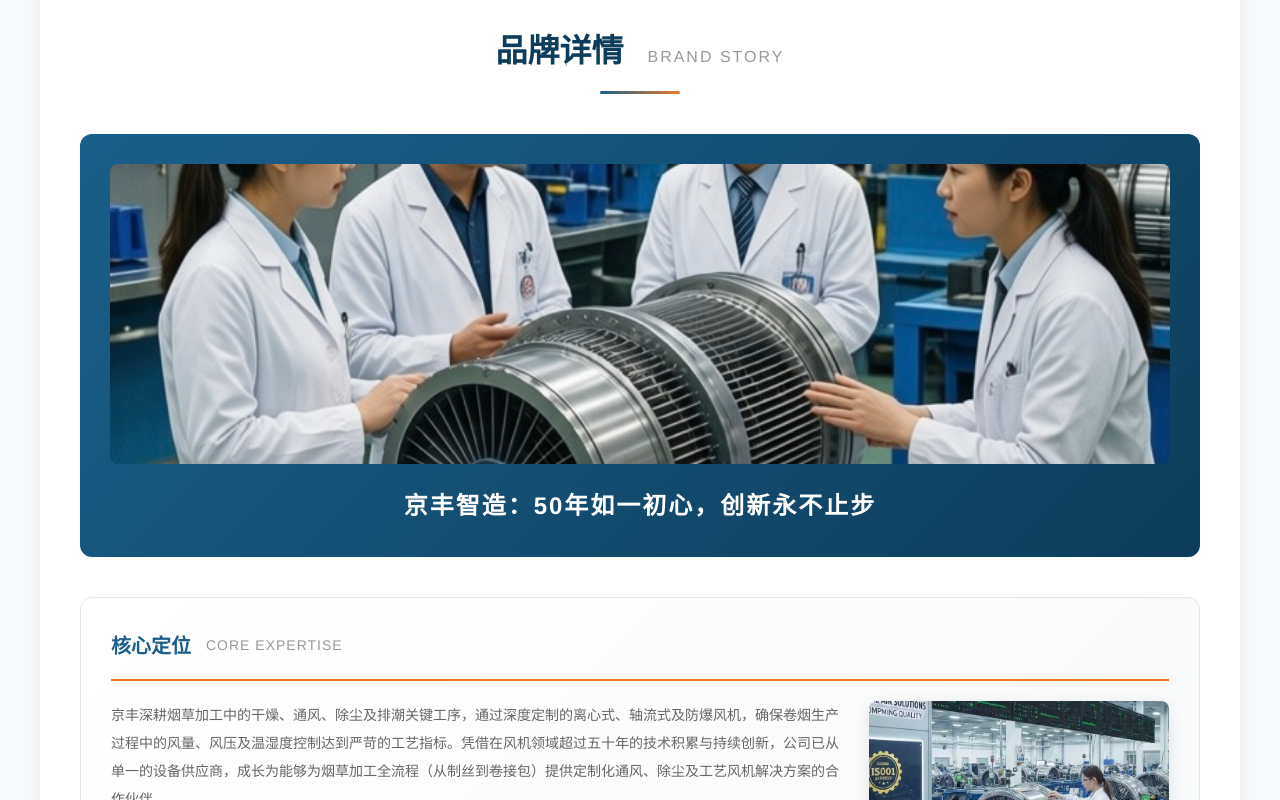
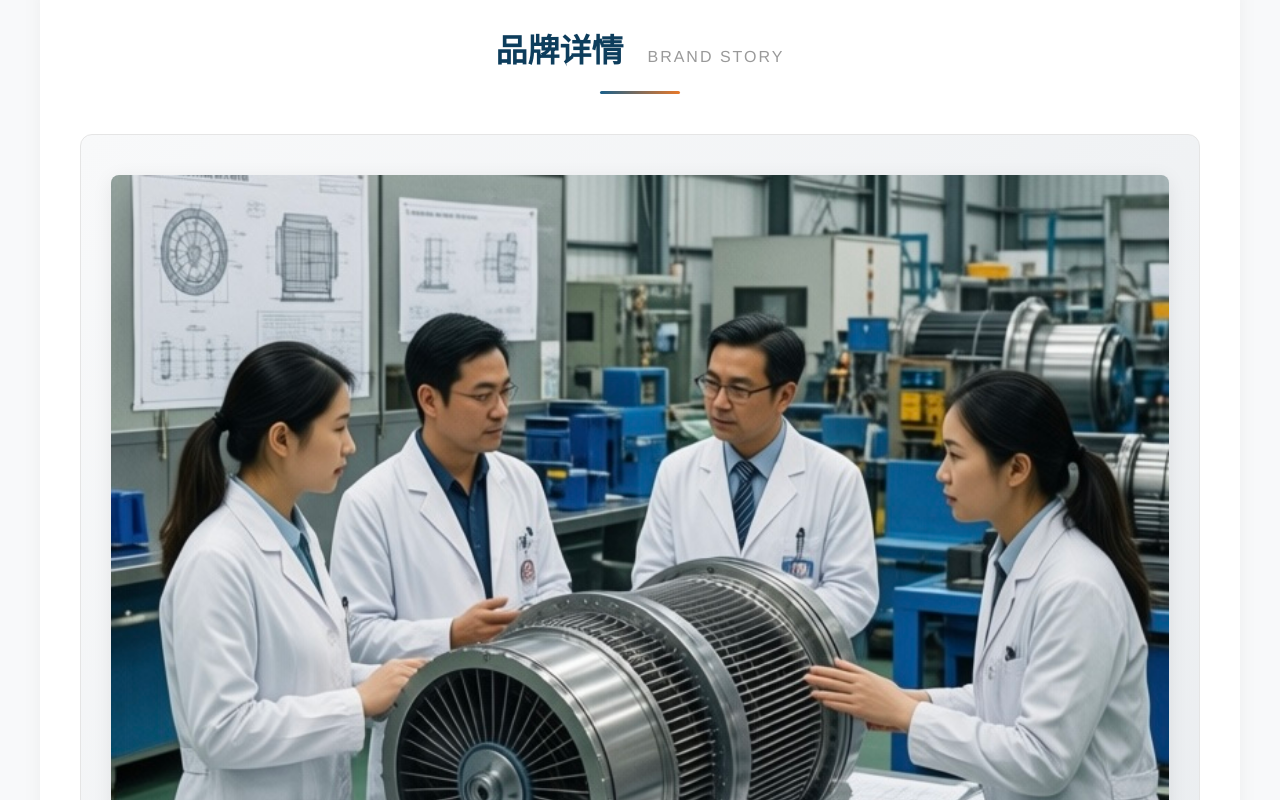
Before and after one commit to TheKingOfLxm/jf-vue, a Vue app: page /#/about in a window 1280 px wide. Shown: the part 1380-2180 px from the top of the page. Built offline with nearby package versions, Linux system fonts and the light colour scheme.

Commit message:
feat: 修改细节

```diff
--- a/src/views/About.vue
+++ b/src/views/About.vue
@@ -162,26 +162,26 @@
 .brand-intro {
     text-align: center;
     margin-bottom: 40px;
-    padding: 30px;
-    background: linear-gradient(135deg, var(--primary-color), var(--secondary-color));
+    padding: 40px 30px;
+    background: linear-gradient(135deg, #f8f9fa 0%, #e9ecef 100%);
     border-radius: 12px;
-    position: relative;
-    overflow: hidden;
+    border: 1px solid var(--border-color);
 }
 
 .brand-hero-img {
     width: 100%;
-    max-height: 300px;
-    object-fit: cover;
+    height: auto;
     border-radius: 8px;
-    margin-bottom: 20px;
+    margin-bottom: 25px;
+    box-shadow: 0 4px 20px rgba(0, 0, 0, 0.08);
 }
 
 .brand-intro h3 {
-    color: var(--white);
-    font-size: 24px;
+    color: var(--primary-color);
+    font-size: 26px;
     margin: 0;
     letter-spacing: 2px;
+    font-weight: 600;
 }
 
 .brand-content {
```
